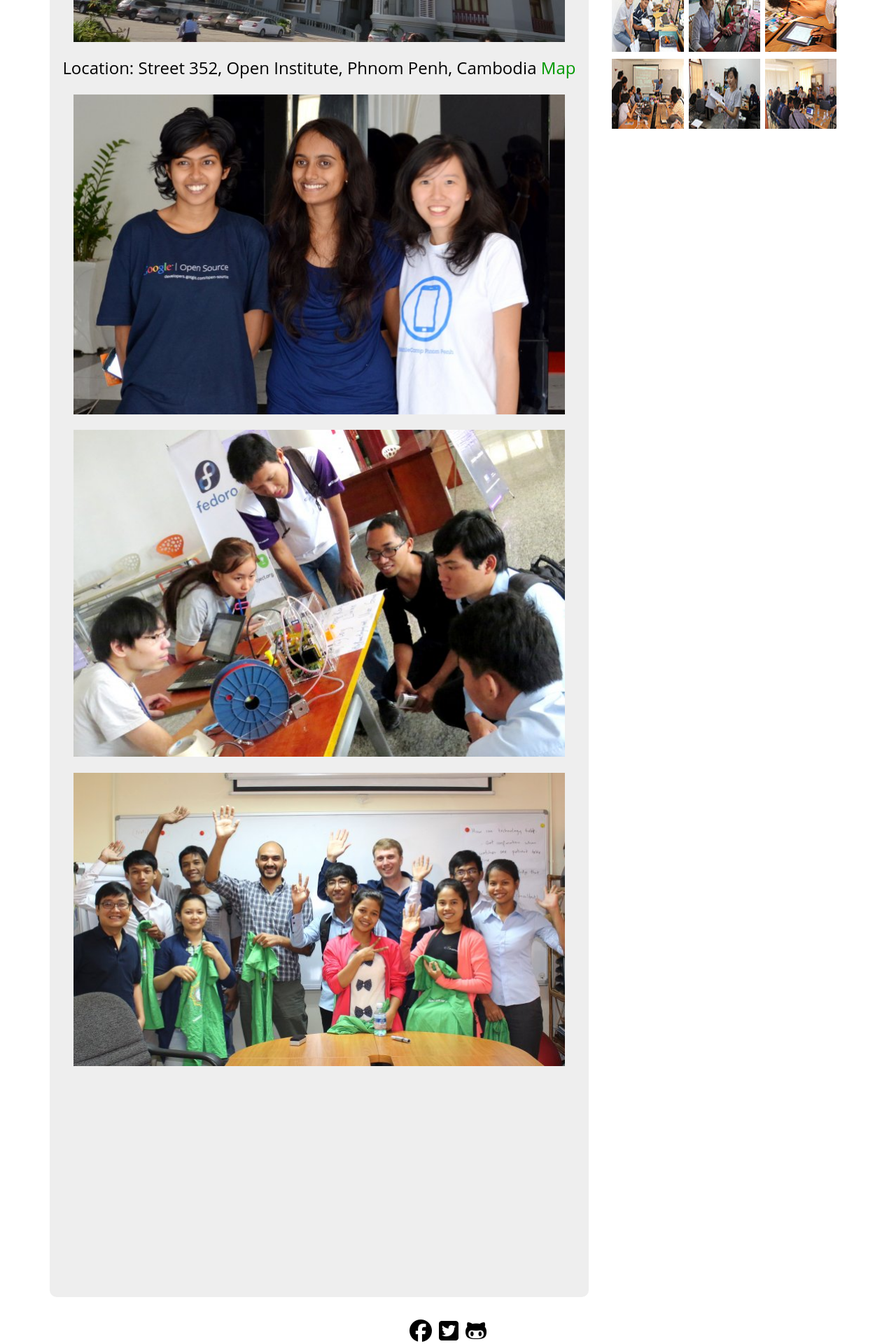
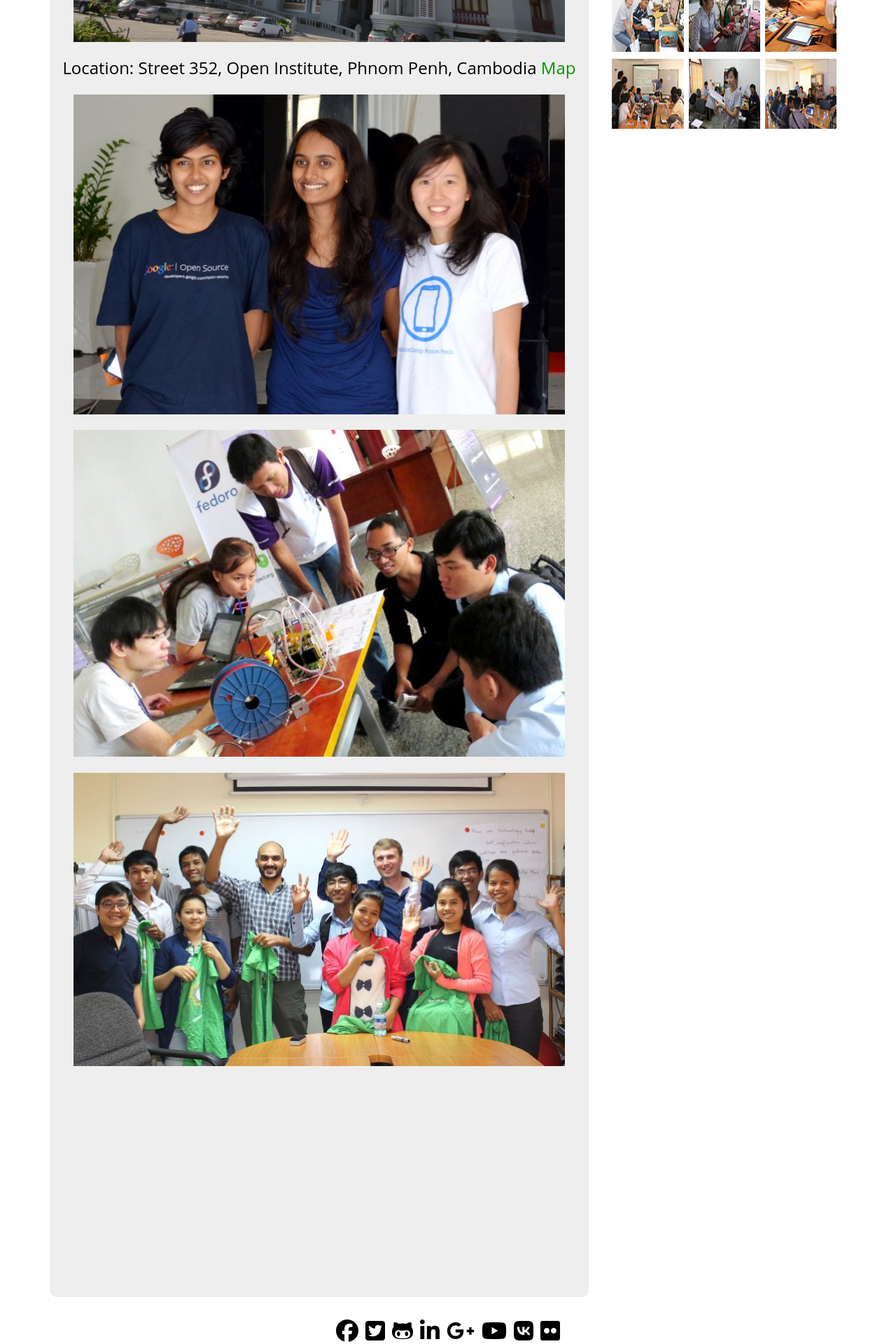
Before and after one commit to fossasia/2014.fossasia.org, a Jekyll site: the page built from index.md, in a window 1280 px wide. Shown: the part 2802-4722 px from the top of the page at 70% size. Built offline with Jekyll 4.4.1, drawn with Linux system fonts in a browser that asks for light colours; nearby versions of some CDN libraries; some web fonts are replaced.

Commit message:
Squashed: Added social icons

```diff
--- a/_includes/footer.html
+++ b/_includes/footer.html
@@ -6,6 +6,12 @@
 			<a href="https://www.facebook.com/fossasia/"><i align="left" style="padding: 3px; color: #000000; font-size: xx-large;" class="fa fa-facebook-official" aria-hidden="true"></i></a>
 			<a href="https://twitter.com/fossasia"><i align="left" style="padding: 3px; color: #000000; font-size: xx-large;" class="fa fa-twitter-square" aria-hidden="true"></i></a>
 			<a href="https://github.com/fossasia"><i align="left" style="padding: 3px; color: #000000;  font-size: xx-large;" class="fa fa-github-alt" aria-hidden="true"></i></a>
+			<a href="https://in.linkedin.com/company/fossasia"><i align="left" style="padding: 3px; color: #000000;  font-size: xx-large;" class="fa fa-linkedin" aria-hidden="true"></i></a>
+			<a href="https://plus.google.com/108920596016838318216"><i align="left" style="padding: 3px; color: #000000;  font-size: xx-large;" class="fa fa-google-plus" aria-hidden="true"></i></a>
+			<a href="https://www.youtube.com/channel/UCQprMsG-raCIMlBudm20iLQ"><i align="left" style="padding: 3px; color: #000000;  font-size: xx-large;" class="fa fa-youtube-play" aria-hidden="true"></i></a>
+			<a href="https://vk.com/fossasia"><i class="fa fa-vk" align="left" style="padding: 3px; color: #000000;  font-size: xx-large;"></i></a>
+			<a href="https://flickr.com/photos/fossasia"><i class="fa fa-flickr" align="left" style="padding: 3px; color: #000000;  font-size: xx-large;"></i></a>
+
 			</div>
 		</font>
 
```
